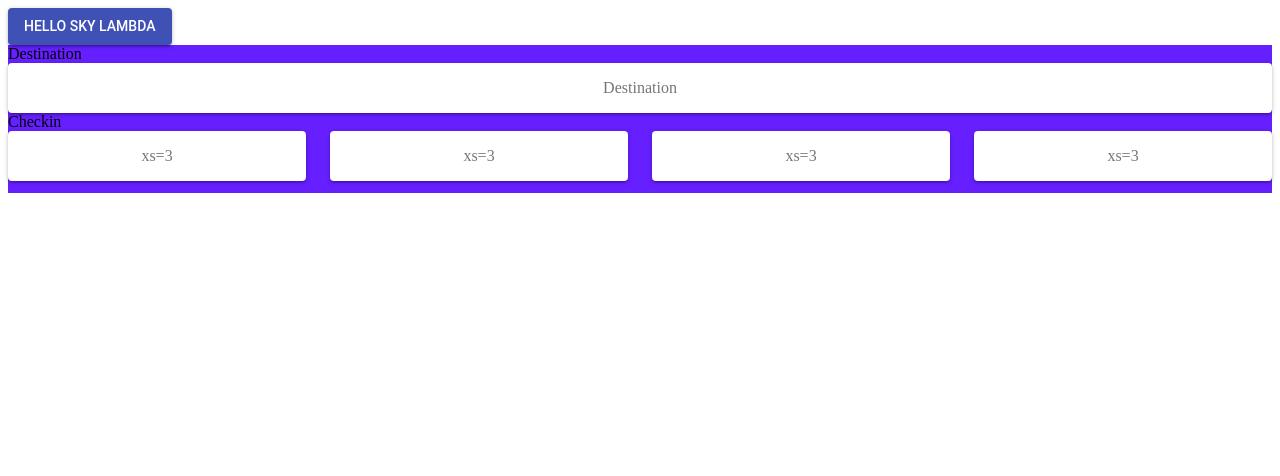
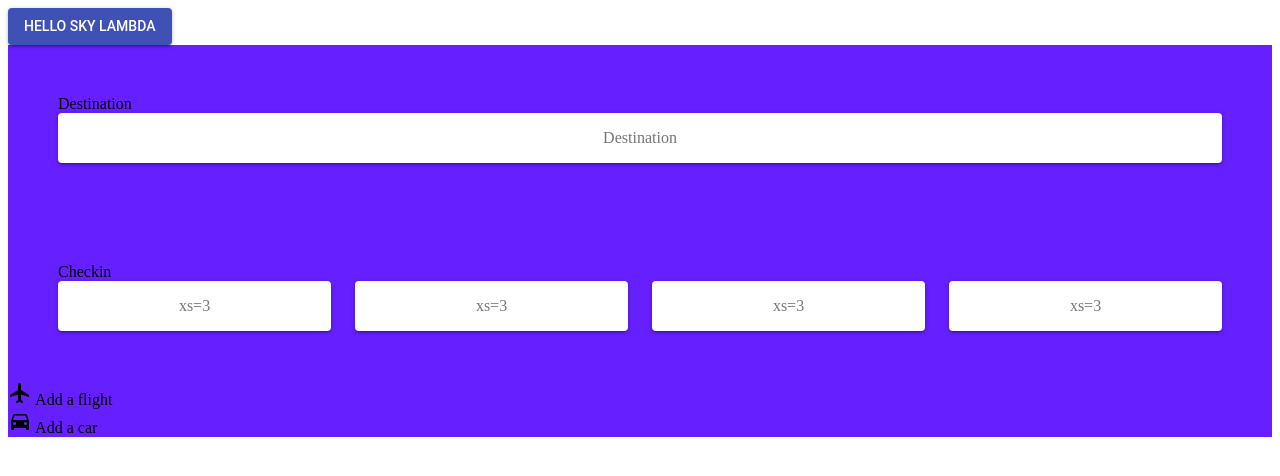
Before and after one commit to iamthuypham/Lambda-sky-frontend, a React (Create React App) app: page / in a window 1280 px wide. Shown: the top 476 px of the page. Built offline with nearby package versions, Linux system fonts and the light colour scheme.

Commit message:
imported icons from material.io

```diff
--- a/public/index.html
+++ b/public/index.html
@@ -1,12 +1,11 @@
 <!DOCTYPE html>
 <html lang="en">
+
 <head>
   <meta charset="utf-8" />
   <link rel="shortcut icon" href="%PUBLIC_URL%/favicon.ico" />
-    <meta
-      name="viewport"
-      content="width=device-width, initial-scale=1, shrink-to-fit=no"
-    />
+  <link rel="stylesheet" href="https://fonts.googleapis.com/icon?family=Material+Icons">
+  <meta name="viewport" content="width=device-width, initial-scale=1, shrink-to-fit=no" />
   <meta name="theme-color" content="#000000" />
   <!--
       manifest.json provides metadata used when your web app is installed on a
@@ -24,6 +23,7 @@
     -->
   <title>React App</title>
 </head>
+
 <body>
   <noscript>You need to enable JavaScript to run this app.</noscript>
   <div id="root"></div>
@@ -38,4 +38,5 @@
       To create a production bundle, use `npm run build` or `yarn build`.
     -->
 </body>
+
 </html>
--- a/src/components/searchbar/index.js
+++ b/src/components/searchbar/index.js
@@ -12,6 +12,12 @@ const styles = theme => ({
     padding: theme.spacing.unit * 2,
     textAlign: "center",
     color: theme.palette.text.secondary
+  },
+  destination: {
+    padding: 50
+  },
+  checkin: {
+    padding: 50
   }
 });
 
@@ -19,7 +25,7 @@ function SearchBar(props) {
   const { classes } = props;
   return (
     <div className={classes.root}>
-      <div className="destination">
+      <div className={classes.destination}>
         Destination <br />
         <Grid container spacing={24}>
           <Grid item xs={12}>
@@ -27,7 +33,8 @@ function SearchBar(props) {
           </Grid>
         </Grid>
       </div>
-      <div className="checkin">Checkin</div>
+      <div className={classes.checkin}>
+        Checkin
         <Grid container spacing={24}>
           <Grid item xs={3}>
             <Paper className={classes.paper}>xs=3</Paper>
@@ -42,7 +49,11 @@ function SearchBar(props) {
             <Paper className={classes.paper}>xs=3</Paper>
           </Grid>
         </Grid>
+      </div>
       <div />
+      <div className="icons" />
+      <i class="material-icons">flight</i> Add a flight <br />
+      <i class="material-icons">directions_car</i> Add a car
     </div>
   );
 }
```
Lines whose indentation alone changed are shown as unchanged.
